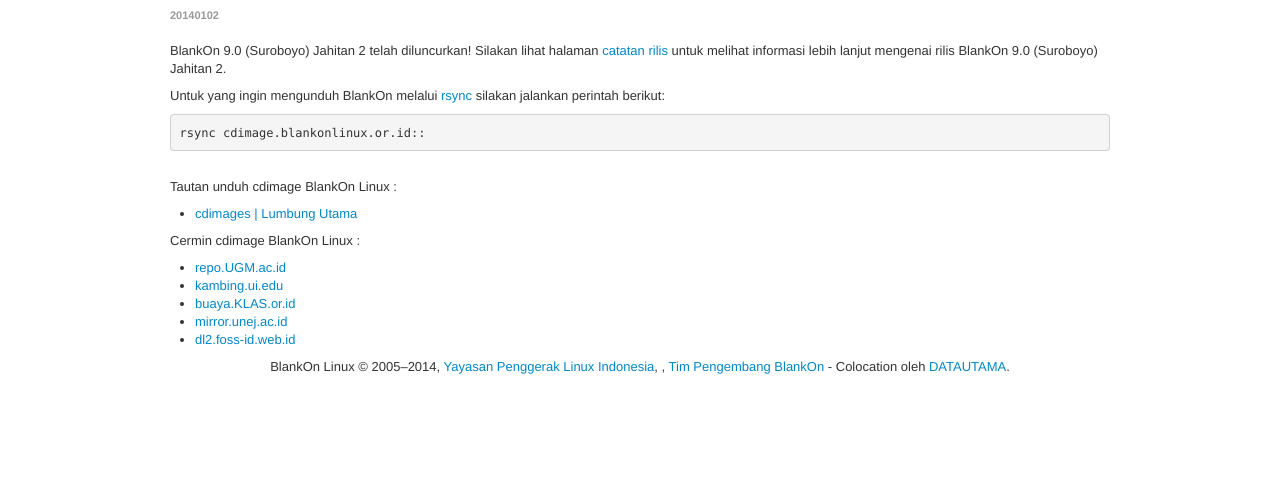
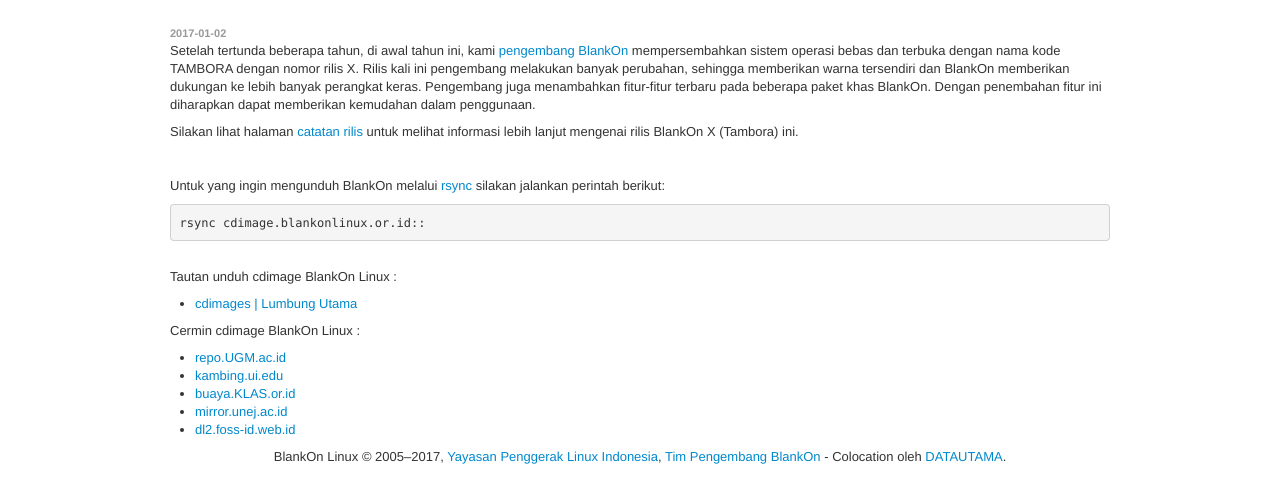
Before and after one commit to yht/blankon-www-cdimage, a plain HTML site: page index.html in a window 1280 px wide. Shown: the part 99-602 px from the top of the page. Drawn offline with Linux system fonts and the light colour scheme.

Commit message:
add .gitignore; suroboyo -> tambora; footer

```diff
--- a/index.html
+++ b/index.html
@@ -32,18 +32,29 @@
 
 <div class="container">
   <h1>Gudang CD BlankOn Linux</h1>
-  <p><h6>20140102</h6> <br />
-  BlankOn 9.0 (Suroboyo) Jahitan 2 telah diluncurkan! Silakan lihat halaman <a href="http://ayo.semuanya.di.blankon.in/berita/post/77/">catatan rilis</a> untuk melihat informasi lebih lanjut mengenai rilis BlankOn 9.0 (Suroboyo) Jahitan 2.</p>
-
-  <!--
-  <p><h6>7 Pebruari 2014</h6> <br />
-  BlankOn 9.0 (Suroboyo) Rilis Final telah diluncurkan! Silakan lihat halaman <a href="http://ayo.semuanya.di.blankon.in/berita/post/77/">catatan rilis</a> untuk melihat informasi lebih lanjut mengenai rilis BlankOn 9.0 (Suroboyo).</p> -->
-
-  <p>Untuk yang ingin mengunduh BlankOn melalui <a href="http://dev.blankonlinux.or.id/wiki/RsyncISO">rsync</a> silakan jalankan perintah berikut:</p>
+  <p>&nbsp;</p>
+  <h6>2017-01-02</h6>
+  <p>Setelah tertunda beberapa tahun, di awal tahun ini, kami
+     <a href="http://dev.blankonlinux.or.id/">pengembang BlankOn</a>
+     mempersembahkan sistem operasi bebas dan terbuka dengan nama kode TAMBORA
+     dengan nomor rilis X. Rilis kali ini pengembang melakukan banyak perubahan,
+     sehingga memberikan warna tersendiri dan BlankOn memberikan dukungan ke
+     lebih banyak perangkat keras. Pengembang juga menambahkan fitur-fitur
+     terbaru pada beberapa paket khas BlankOn. Dengan penembahan fitur ini
+     diharapkan dapat memberikan kemudahan dalam penggunaan.</p>
+  <p>Silakan lihat halaman
+     <a href="https://www.blankonlinux.or.id/catatanrilis.html">catatan rilis</a>
+     untuk melihat informasi lebih lanjut mengenai rilis BlankOn X (Tambora)
+     ini.</p>
+  <p>&nbsp;</p>
+  <p>Untuk yang ingin mengunduh BlankOn melalui
+     <a href="http://dev.blankonlinux.or.id/wiki/RsyncISO">rsync</a> silakan
+     jalankan perintah berikut:</p>
   <pre>rsync cdimage.blankonlinux.or.id::</pre> <br />
   <p>Tautan unduh cdimage BlankOn Linux :</p>
   <ul>
-    <li><a href="http://cdimage.blankonlinux.or.id/blankon/rilis/9.0/">cdimages | Lumbung Utama</a></li>
+    <li><a href="http://cdimage.blankonlinux.or.id/blankon/rilis/10.0/">cdimages
+        | Lumbung Utama</a></li>
   </ul>
   <p>Cermin cdimage BlankOn Linux :</p>
   <ul>
@@ -56,9 +67,13 @@
 </div>
 
 <div class="footers">
-    <center><p>
-    BlankOn Linux &copy; 2005&ndash;2014, <a href="http://www.ypli.or.id">Yayasan Penggerak Linux Indonesia</a>, </a>, <a href="http://dev.blankonlinux.or.id">Tim Pengembang BlankOn</a> - Colocation oleh <a href="http://www.datautama.net.id/">DATAUTAMA</a>.
-    </p></center>
+ <center>
+  <p>BlankOn Linux &copy; 2005&ndash;2017,
+     <a href="http://www.ypli.or.id">Yayasan Penggerak Linux Indonesia</a>,
+     <a href="http://dev.blankonlinux.or.id">Tim Pengembang BlankOn</a>
+     - Colocation oleh <a href="http://www.datautama.net.id/">DATAUTAMA</a>.
+  </p>
+ </center>
 </div>
 </body>
 </html>
```
Also changed, not shown: 1 other file.
